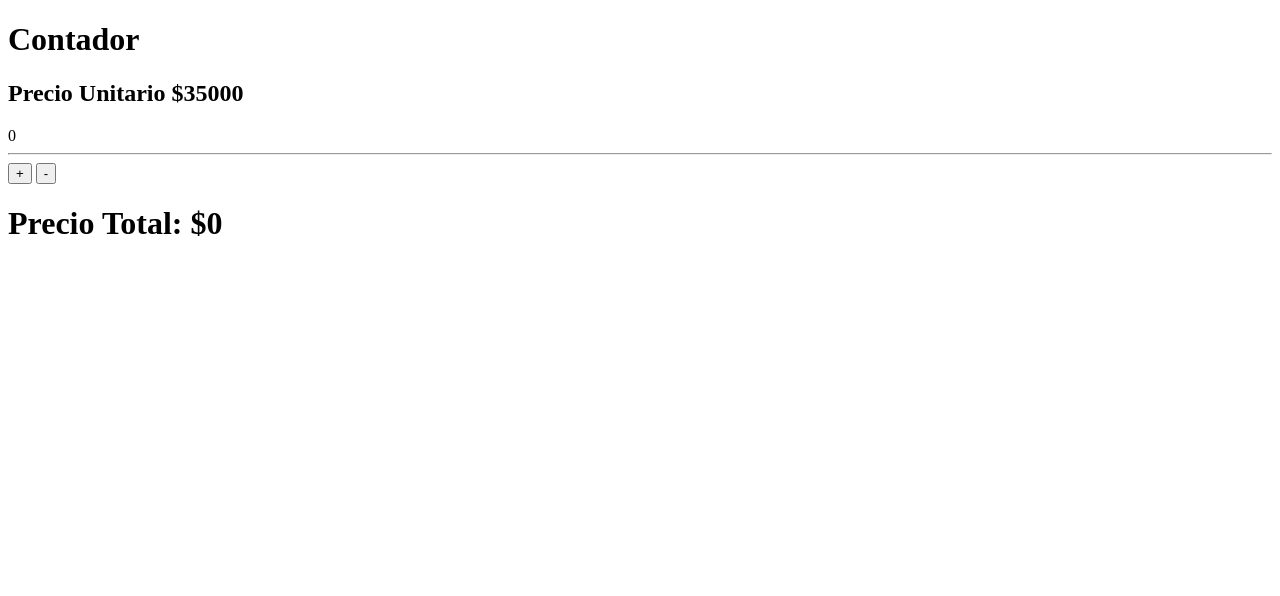
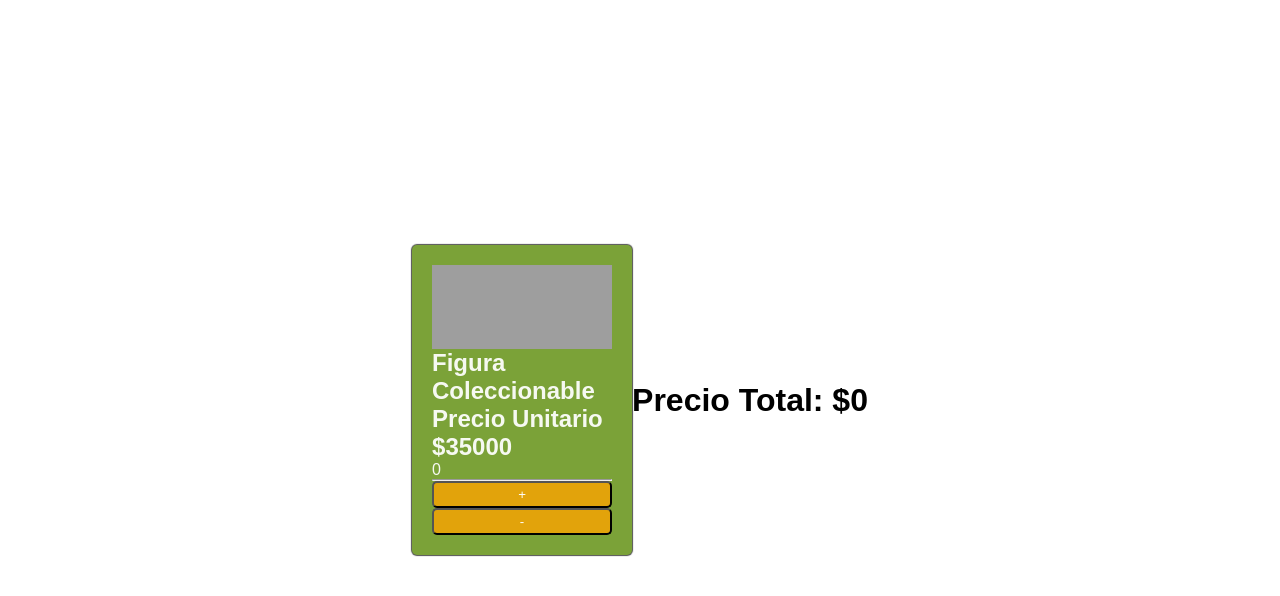
Before and after one commit to ariquelmesanchez/calctotal, a plain HTML site: page index.html in a window 1280 px wide. Drawn offline with Linux system fonts and the light colour scheme; grey boxes are pictures that could not be loaded.

Commit message:
se agregan datos de carta y actualiza uso de css

```diff
--- a/index.html
+++ b/index.html
@@ -6,12 +6,16 @@
     <meta http-equiv="X-UA-Compatible" content="IE=edge">
     <meta name="viewport" content="width=device-width, initial-scale=1.0">
     <title>Desafío 1 - JavaScript</title>
-    <link rel="stylesheet" href="./assets/css/styes.css">
+    <link rel="stylesheet" href="./assets/css/styles.css">
 </head>
 
 <body>
 
-    <h1>Contador</h1>
+    <section>
+        <div class="card">
+            <div class="img-card"></div>
+
+    <h1>Figura Coleccionable</h1>
     <h2>
         Precio Unitario
         $<span id="precio_unitario"></span>
@@ -21,8 +25,13 @@
 
     <hr>
 
+
+
     <button id="increment">+</button>
     <button id="decrement">-</button>
+    </div>
+
+    </section>
 
     <h1>
         Precio Total:
```
